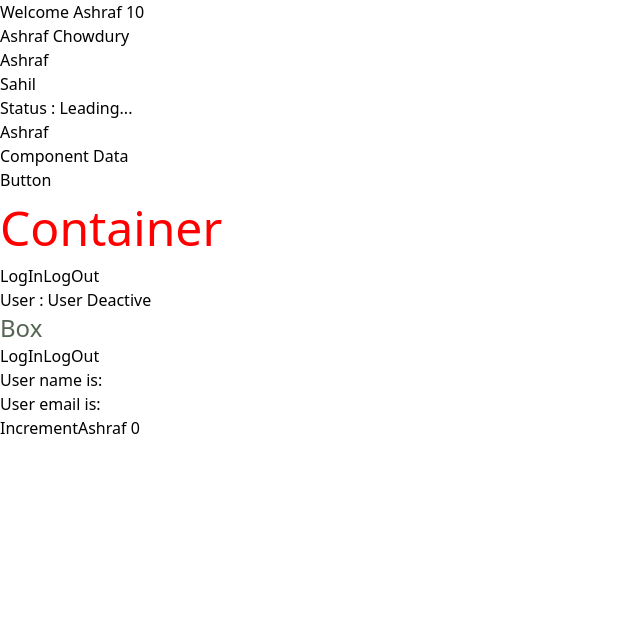
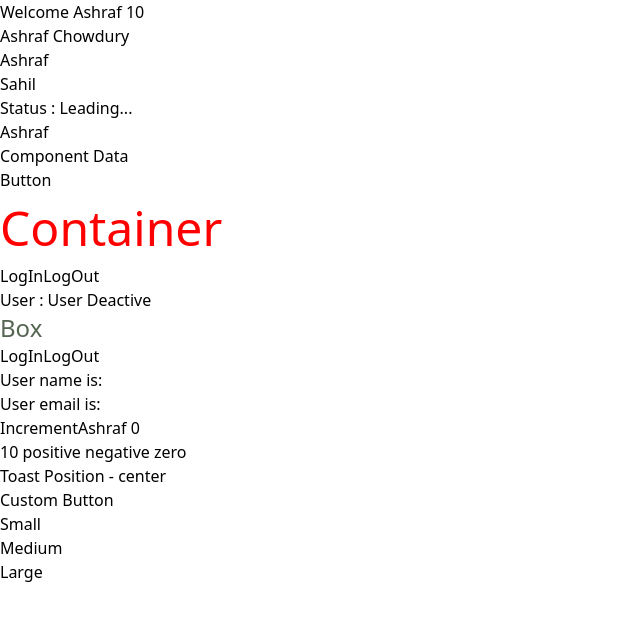
Before and after one commit to ashrafchowdury/learn-typescript, a React (Create React App) app: page / in a window 1280 px wide. Shown: the top 620 px of the page, without its empty margins (0-640 px from the left). Built offline with nearby package versions, Linux system fonts and the light colour scheme.

Commit message:
Learnd polymorophic component, component extracting, html element, etc

```diff
--- a/src/App.tsx
+++ b/src/App.tsx
@@ -10,9 +10,13 @@ import { Greet } from "./components/Greet";
 import { Component } from "./components/Heading/Component";
 import { Heading } from "./components/Heading/Heading";
 import { LodggedIn } from "./components/hooks/LodggedIn";
+import { CustomButton } from "./components/html/CustomButton";
 import { Person } from "./components/Person";
 import { PersonList } from "./components/PersonList";
+import { Text } from "./components/polymorphic/Text";
+import { RandomNumber } from "./components/restriction/RandomNumber";
 import { Status } from "./components/Status";
+import { Toast } from "./components/Toast";
 
 function App() {
   const personName = {
@@ -50,7 +54,26 @@ function App() {
         <User />
       </UserContextProvider>
 
-      <Counter message='Ashraf' />
+      <Counter message="Ashraf" />
+      <RandomNumber value={10} isPositive isNegative isZero />
+      <Toast position="center" />
+      <CustomButton
+        variant="primary"
+        onClick={() => console.log("custon button click")}
+      >
+        Custom Button
+      </CustomButton>
+      <div>
+        <Text as="h1" size="sm">
+          Small
+        </Text>
+        <Text as="p" size="md">
+          Medium
+        </Text>
+        <Text as="span" size="lg" color="primary">
+          Large
+        </Text>
+      </div>
     </div>
   );
 }
--- /dev/null
+++ b/src/components/Toast.tsx
@@ -0,0 +1,12 @@
+type HorizontalPosition = "left" | "center" | "right";
+type VerticalPosition = "top" | "center" | "bottom";
+type ToastType = {
+  // Exclude<> keyword is use for adding new value on an existing type
+  position:
+    | Exclude<`${HorizontalPosition}-${VerticalPosition}`, "center-center">
+    | "center";
+};
+
+export const Toast = ({ position }: ToastType) => {
+  return <div>Toast Position - {position}</div>;
+};
--- /dev/null
+++ b/src/components/html/CustomButton.tsx
@@ -0,0 +1,12 @@
+type CustomButtonType = {
+  variant: "primary" | "secondary";
+} & React.ComponentProps<"button">; //React.ComponentProps helps us to add HTML elements
+
+// Omit<React.ComponentProps<"button">, 'children'> // Omit, keyword leave out the children element from the button
+export const CustomButton = ({
+  variant,
+  children,
+  ...rest //...rest means all the rest of other attributes
+}: CustomButtonType) => {
+  return <button {...rest}>{children}</button>;
+};
--- /dev/null
+++ b/src/components/html/CustomInput.tsx
@@ -0,0 +1,7 @@
+type CustomInputype = React.ComponentProps<"input">; //React.ComponentProps helps us to add HTML elements
+
+export const CustomInput = ({
+  ...rest //...rest means all the rest of other attributes
+}: CustomInputype) => {
+  return <input type="text" {...rest} />;
+};
--- /dev/null
+++ b/src/components/html/ExtractComponent.tsx
@@ -0,0 +1,7 @@
+import React from "react";
+import { Greet } from "../Greet";
+
+export const ExtractComponent = (props: React.ComponentProps<typeof Greet>) => {
+  // React.ComponentProps<typeof Greet>, helps you to extreact other component props like the below one, we use props.name on the Greet component but now we can also use the props.name here, because we extraxted the Greet component
+  return <div>{props.name}</div>;
+};
--- /dev/null
+++ b/src/components/polymorphic/Text.tsx
@@ -0,0 +1,22 @@
+type TextOwnType<E extends React.ElementType> = {
+  // E meams React.ElementType
+  size?: "sm" | "md" | "lg";
+  color?: "primary" | "secondary";
+  children: React.ReactNode;
+  as?: E;
+};
+
+type TextType<E extends React.ElementType> = TextOwnType<E> &
+  Omit<React.ComponentProps<E>, keyof TextOwnType<E>>;
+
+export const Text = <E extends React.ElementType = "div">({
+  size,
+  color,
+  children,
+  as,
+}: TextType<E>) => {
+  const Component = as || "div";
+  return (
+    <Component className={`class-with-${size}-${color}`}>{children}</Component>
+  );
+};
--- /dev/null
+++ b/src/components/restriction/RandomNumber.tsx
@@ -0,0 +1,21 @@
+import React from "react";
+type RandomNumberType = {
+  value: number;
+  isPositive?: boolean;
+  isNegative?: boolean;
+  isZero?: boolean;
+};
+
+export const RandomNumber = ({
+  value,
+  isPositive,
+  isNegative,
+  isZero,
+}: RandomNumberType) => {
+  return (
+    <div>
+      {value} {isPositive && "positive"} {isNegative && "negative"}{" "}
+      {isZero && "zero"}
+    </div>
+  );
+};
```
